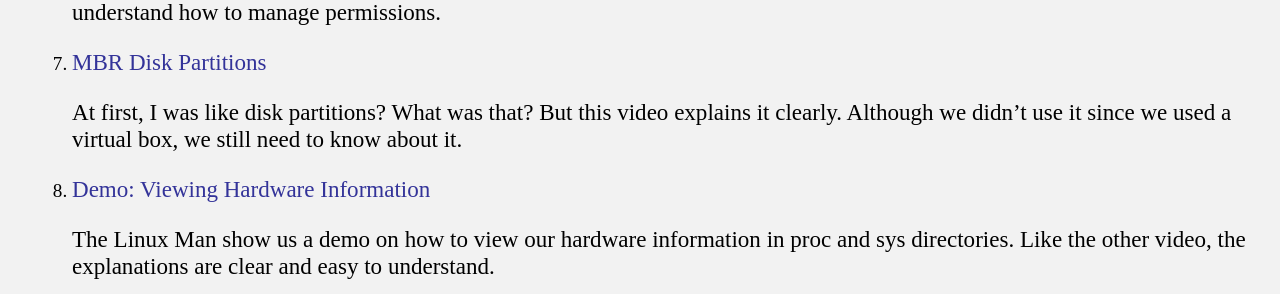
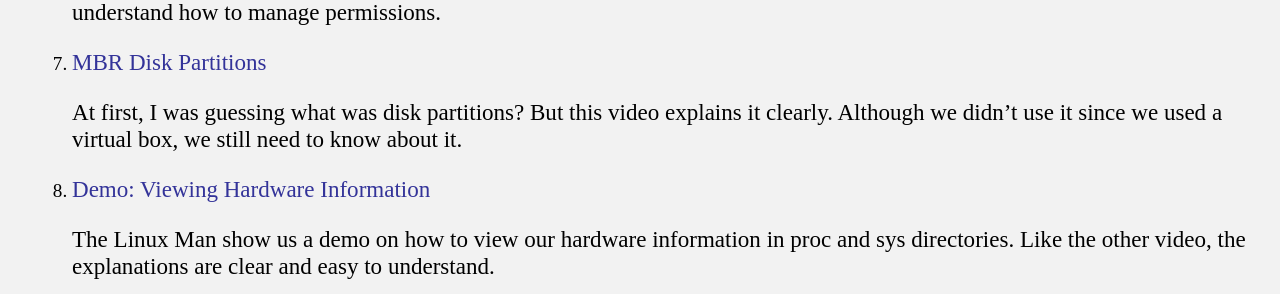
Before and after one commit to cornelita/os211, a Jekyll site: the page built from w03.md, in a window 1280 px wide. Shown: the part 953-1247 px from the top of the page. Built offline with Jekyll 4.4.1, drawn with Linux system fonts in a browser that asks for light colours; our own code applies the rules of GitHub Pages for plain Markdown files.

Commit message:
OS211 cornelita W03

```diff
--- a/w03.md
+++ b/w03.md
@@ -30,7 +30,7 @@ permalink: /W03/
 
 7. [MBR Disk Partitions](https://youtu.be/CfBMnb0jtp8)
 
-    At first, I was like disk partitions? What was that? But this video explains it clearly. Although we didn't use it since we used a virtual box, we still need to know about it.
+    At first, I was guessing what was disk partitions? But this video explains it clearly. Although we didn't use it since we used a virtual box, we still need to know about it.
 
 8. [Demo: Viewing Hardware Information](https://youtu.be/G07otC0ts1Q)
 
```
